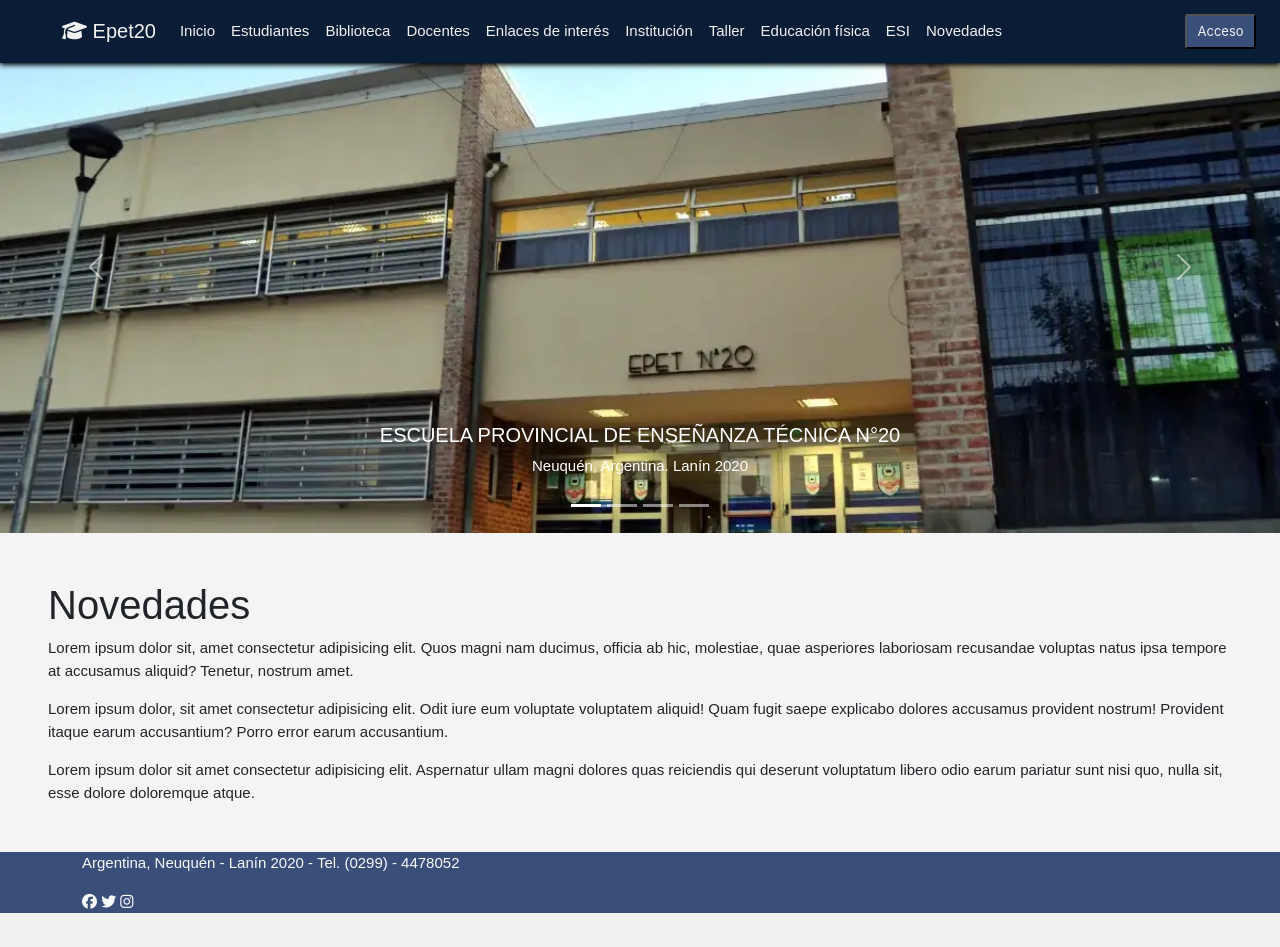
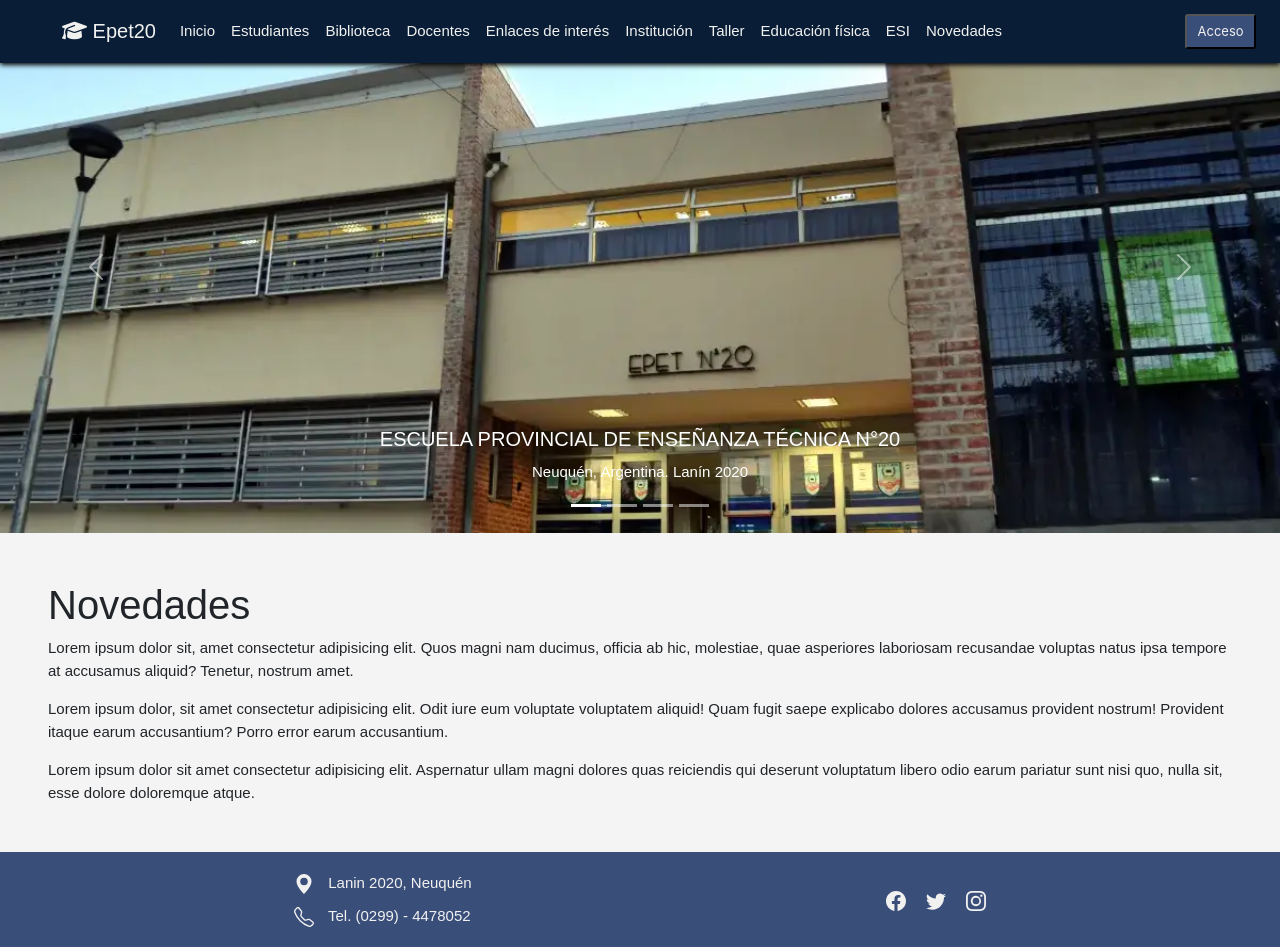
Before and after one commit to tallerWebEPET20/institucional, a PHP site: page / in a window 1280 px wide. Before the commit the page ends 913 px from the top, so only its background shows below. Run offline with PHP 8.4, Linux system fonts and the light colour scheme; some libraries are stand-ins or nearby versions.

Commit message:
modificaciones en footer (logos, enlaces)

```diff
--- a/css/style.css
+++ b/css/style.css
@@ -265,24 +265,8 @@ color: #6c757d;
 color: var(--blue);
 }
 
-.instagram:hover{
-background: linear-gradient(70deg,#6f42c1, #ffc107);
-color: var(--white);
-
-}
-
-.twiter:hover{
-color: cyan;
-}
 
 
-.colorRedes{
-color: var(--light);
-}
-
-.colorRedes:hover{
-  color: #FFCAF6;
-}
 
 
 
@@ -302,8 +286,6 @@ color: var(--light);
   box-shadow: 0px 2px 5px transparent;
 
 }
-
-
 
 .btn-color-4{
   color: var(--danger2);
@@ -340,9 +322,9 @@ color: var(--light);
 
 /* footer */
 .footer{
-  color: var(--light);
+  color: var(--white);
   background-color: var(--blueDark);
-  /* padding: 20px 0; */
+  padding: 10px 0;
   width: 100%;
   position: absolute;
 }
@@ -351,9 +333,35 @@ div a{
   text-decoration: none;
 }
 
-/* .footerConteiner{
+.footerConteiner{
   display: flex;
   justify-content: space-around;
-} */
+}
+
+.colorRedes{
+  color: var(--white);
+}
+
+.colorRedes:hover, .linkFoot:hover{
+  color: var(--blue);
+}
+
+.linkFoot{
+  text-decoration: none;
+  color: var(--white);
+}
+
+div p{
+  margin: 10px 0;
+}
+
+#redes{
+  display: flex;
+  align-items: center;
+}
+
+a svg{
+  margin: 0 10px;
+}
 
 /* fin footer*/
--- a/index.html
+++ b/index.html
@@ -189,17 +189,38 @@
         <div class="container">
             <div class="footerConteiner">
                 <div>
-                    <p>Argentina, Neuquén - Lanín 2020 - Tel. (0299) - 4478052</p>
+                    <p>
+                        <a class="linkFoot" href="https://maps.app.goo.gl/7r9AdiSzANaFCoyT9" target="_blank">
+                            <svg xmlns="http://www.w3.org/2000/svg" width="20" height="20" fill="currentColor" class="bi bi-geo-alt-fill" viewBox="0 0 16 16">
+                                <path d="M8 16s6-5.686 6-10A6 6 0 0 0 2 6c0 4.314 6 10 6 10m0-7a3 3 0 1 1 0-6 3 3 0 0 1 0 6"/>
+                            </svg>
+                            Lanin 2020, Neuquén
+                        </a>
+                    </p>
+                    <p>
+                        <a class="linkFoot" href="https://www.google.com/search?hl=es&sxsrf=AE3TifOMJNQGf0twcym3LoRfCVIwjweSmw:1759327937372&q=epet+20+tel%C3%A9fono&ludocid=7331872742904184605" target="_blank">
+                            <svg xmlns="http://www.w3.org/2000/svg" width="20" height="20" fill="currentColor" class="bi bi-telephone" viewBox="0 0 16 16">
+                                <path d="M3.654 1.328a.678.678 0 0 0-1.015-.063L1.605 2.3c-.483.484-.661 1.169-.45 1.77a17.6 17.6 0 0 0 4.168 6.608 17.6 17.6 0 0 0 6.608 4.168c.601.211 1.286.033 1.77-.45l1.034-1.034a.678.678 0 0 0-.063-1.015l-2.307-1.794a.68.68 0 0 0-.58-.122l-2.19.547a1.75 1.75 0 0 1-1.657-.459L5.482 8.062a1.75 1.75 0 0 1-.46-1.657l.548-2.19a.68.68 0 0 0-.122-.58zM1.884.511a1.745 1.745 0 0 1 2.612.163L6.29 2.98c.329.423.445.974.315 1.494l-.547 2.19a.68.68 0 0 0 .178.643l2.457 2.457a.68.68 0 0 0 .644.178l2.189-.547a1.75 1.75 0 0 1 1.494.315l2.306 1.794c.829.645.905 1.87.163 2.611l-1.034 1.034c-.74.74-1.846 1.065-2.877.702a18.6 18.6 0 0 1-7.01-4.42 18.6 18.6 0 0 1-4.42-7.009c-.362-1.03-.037-2.137.703-2.877z"/>
+                            </svg>
+                            Tel. (0299) - 4478052
+                        </a>
+                    </p>
                 </div>
-                <div>
+                <div id="redes">
                   <a class="colorRedes" href="https://www.facebook.com/EPET20" target="_blank">
-                      <i class="fab fa-facebook"></i>
+                    <svg xmlns="http://www.w3.org/2000/svg" width="20" height="20" fill="currentColor" class="bi bi-facebook" viewBox="0 0 16 16">
+                        <path d="M16 8.049c0-4.446-3.582-8.05-8-8.05C3.58 0-.002 3.603-.002 8.05c0 4.017 2.926 7.347 6.75 7.951v-5.625h-2.03V8.05H6.75V6.275c0-2.017 1.195-3.131 3.022-3.131.876 0 1.791.157 1.791.157v1.98h-1.009c-.993 0-1.303.621-1.303 1.258v1.51h2.218l-.354 2.326H9.25V16c3.824-.604 6.75-3.934 6.75-7.951"/>
+                    </svg>
                   </a>
                   <a class="colorRedes" href="https://twitter.com/epet20educacion">
-                      <i class="fab fa-twitter"></i>
+                    <svg xmlns="http://www.w3.org/2000/svg" width="20" height="20" fill="currentColor" class="bi bi-twitter" viewBox="0 0 16 16">
+                        <path d="M5.026 15c6.038 0 9.341-5.003 9.341-9.334q.002-.211-.006-.422A6.7 6.7 0 0 0 16 3.542a6.7 6.7 0 0 1-1.889.518 3.3 3.3 0 0 0 1.447-1.817 6.5 6.5 0 0 1-2.087.793A3.286 3.286 0 0 0 7.875 6.03a9.32 9.32 0 0 1-6.767-3.429 3.29 3.29 0 0 0 1.018 4.382A3.3 3.3 0 0 1 .64 6.575v.045a3.29 3.29 0 0 0 2.632 3.218 3.2 3.2 0 0 1-.865.115 3 3 0 0 1-.614-.057 3.28 3.28 0 0 0 3.067 2.277A6.6 6.6 0 0 1 .78 13.58a6 6 0 0 1-.78-.045A9.34 9.34 0 0 0 5.026 15"/>
+                    </svg>
                   </a>
                   <a class="colorRedes"href="https://www.instagram.com/epet20educacion/">
-                      <i class="fab fa-instagram"></i>
+                    <svg xmlns="http://www.w3.org/2000/svg" width="20" height="20" fill="currentColor" class="bi bi-instagram" viewBox="0 0 16 16">
+                        <path d="M8 0C5.829 0 5.556.01 4.703.048 3.85.088 3.269.222 2.76.42a3.9 3.9 0 0 0-1.417.923A3.9 3.9 0 0 0 .42 2.76C.222 3.268.087 3.85.048 4.7.01 5.555 0 5.827 0 8.001c0 2.172.01 2.444.048 3.297.04.852.174 1.433.372 1.942.205.526.478.972.923 1.417.444.445.89.719 1.416.923.51.198 1.09.333 1.942.372C5.555 15.99 5.827 16 8 16s2.444-.01 3.298-.048c.851-.04 1.434-.174 1.943-.372a3.9 3.9 0 0 0 1.416-.923c.445-.445.718-.891.923-1.417.197-.509.332-1.09.372-1.942C15.99 10.445 16 10.173 16 8s-.01-2.445-.048-3.299c-.04-.851-.175-1.433-.372-1.941a3.9 3.9 0 0 0-.923-1.417A3.9 3.9 0 0 0 13.24.42c-.51-.198-1.092-.333-1.943-.372C10.443.01 10.172 0 7.998 0zm-.717 1.442h.718c2.136 0 2.389.007 3.232.046.78.035 1.204.166 1.486.275.373.145.64.319.92.599s.453.546.598.92c.11.281.24.705.275 1.485.039.843.047 1.096.047 3.231s-.008 2.389-.047 3.232c-.035.78-.166 1.203-.275 1.485a2.5 2.5 0 0 1-.599.919c-.28.28-.546.453-.92.598-.28.11-.704.24-1.485.276-.843.038-1.096.047-3.232.047s-2.39-.009-3.233-.047c-.78-.036-1.203-.166-1.485-.276a2.5 2.5 0 0 1-.92-.598 2.5 2.5 0 0 1-.6-.92c-.109-.281-.24-.705-.275-1.485-.038-.843-.046-1.096-.046-3.233s.008-2.388.046-3.231c.036-.78.166-1.204.276-1.486.145-.373.319-.64.599-.92s.546-.453.92-.598c.282-.11.705-.24 1.485-.276.738-.034 1.024-.044 2.515-.045zm4.988 1.328a.96.96 0 1 0 0 1.92.96.96 0 0 0 0-1.92m-4.27 1.122a4.109 4.109 0 1 0 0 8.217 4.109 4.109 0 0 0 0-8.217m0 1.441a2.667 2.667 0 1 1 0 5.334 2.667 2.667 0 0 1 0-5.334"/>
+                    </svg>
                   </a>
                 </div>
             </div>
```
Also changed, not shown: img/call.svg (added), img/facebook.svg (added), img/ubi.svg (added).
